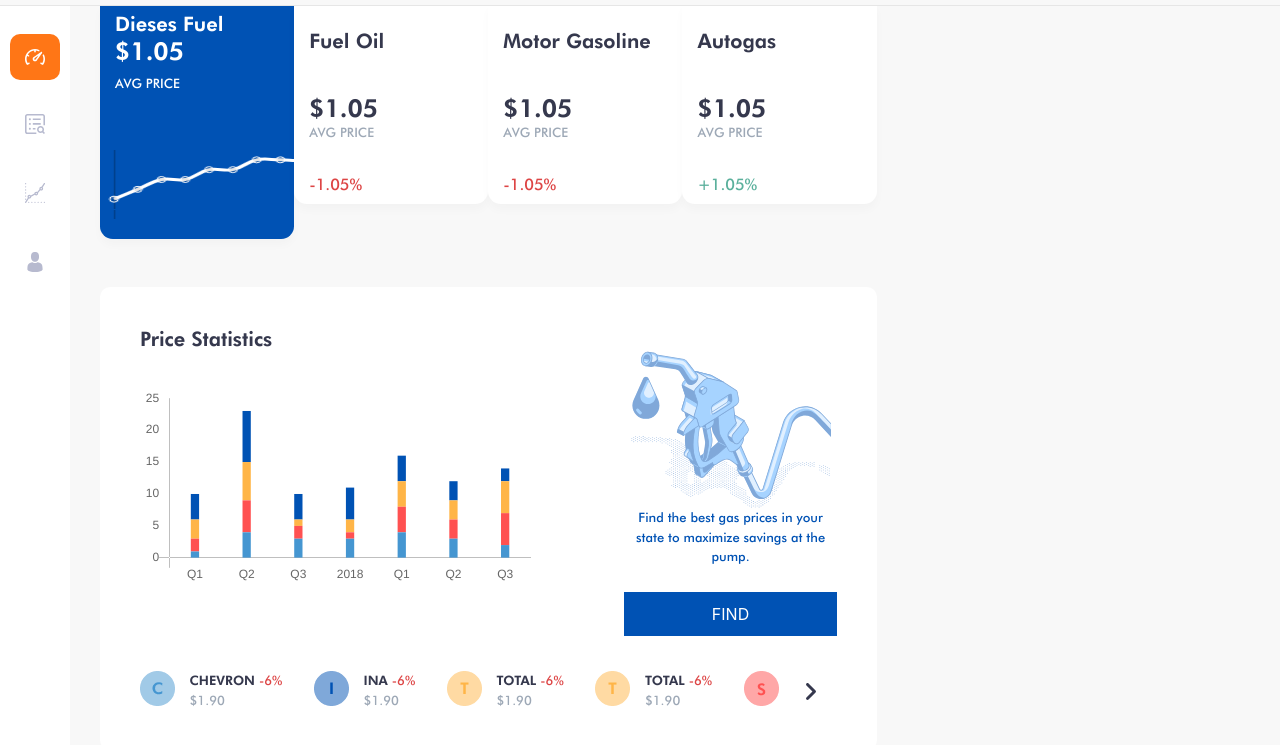
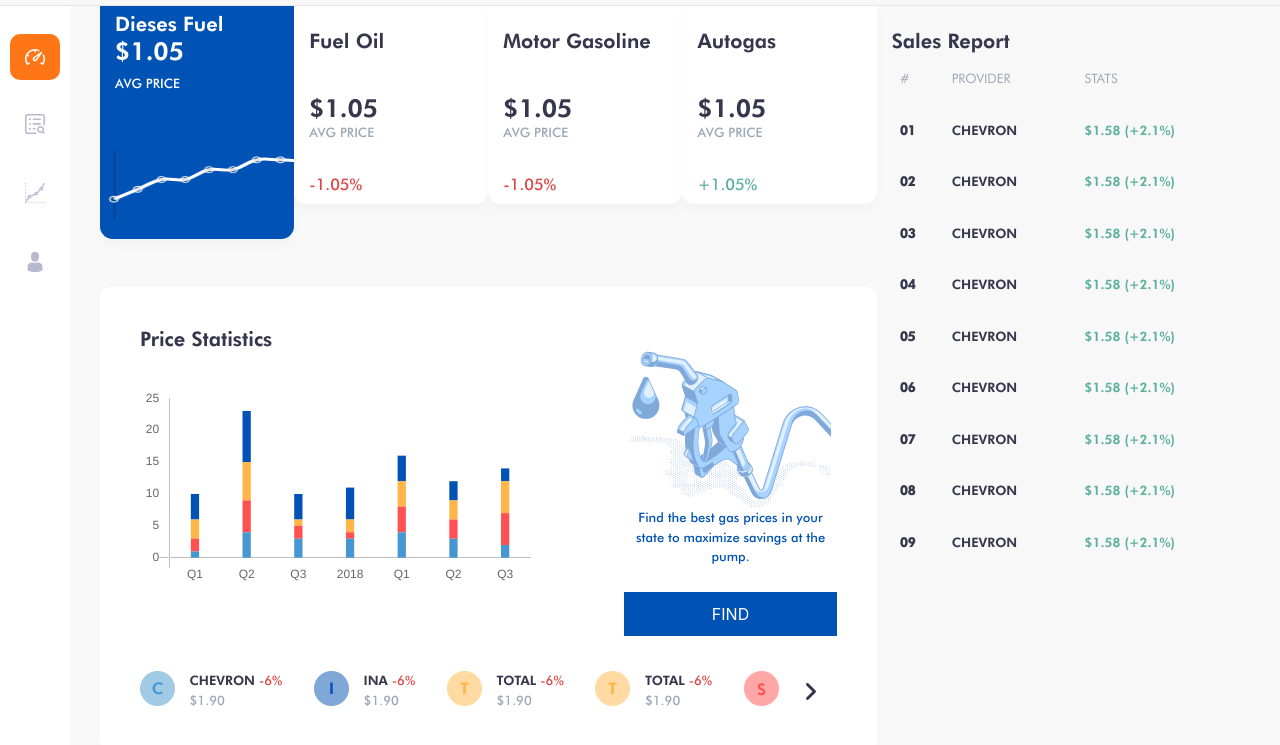
Before and after one commit to OMGBmo/Mono_dashboard, a website: page index.html in a window 1280 px wide. Shown: the part 51-796 px from the top of the page. Drawn offline with nearby package versions, Linux system fonts and the light colour scheme.

Commit message:
Version 0.5 New Component Sales Report html New Components/sales-report.scss

```diff
--- a/index.html
+++ b/index.html
@@ -223,6 +223,72 @@
                   </div>
                 <!-- End Price Statistics -->
               </div>
+
+              <!-- Sales Report Section -->
+
+            <div class="col-lg-4">
+              <div class="sales-report">
+                <h4 class="spacer--up--sml">Sales Report</h4>
+                  <table class="table">
+                    <thead>
+                      <tr>
+                        <th class="text--color--base text--small text--wght--regular" scope="col">#</th>
+                        <th class="text--color--base text--small text--wght--regular" scope="col">PROVIDER</th>
+                        <th class="text--color--base text--small text--wght--regular" scope="col">STATS</th>
+                      </tr>
+                    </thead>
+                    <tbody>
+                      <tr class="sales-report__custom-tr">
+                        <th class="text--color--tittle text--wght--heavy text--small" scope="row">01</th>
+                        <td class="text--color--tittle text--wght--heavy text--small">CHEVRON</td>
+                        <td class="text--color--rise text--wght--heavy text--small">$1.58 (+2.1%)</td>
+                      </tr>
+                      <tr class="sales-report__custom-tr">
+                        <th class="text--color--tittle text--wght--heavy text--small" scope="row">02</th>
+                        <td class="text--color--tittle text--wght--heavy text--small">CHEVRON</td>
+                        <td class="text--color--rise text--wght--heavy text--small">$1.58 (+2.1%)</td>
+                      </tr>
+                      <tr class="sales-report__custom-tr">
+                        <th class="text--color--tittle text--wght--heavy text--small" scope="row">03</th>
+                        <td class="text--color--tittle text--wght--heavy text--small">CHEVRON</td>
+                        <td class="text--color--rise text--wght--heavy text--small">$1.58 (+2.1%)</td>
+                      </tr>
+                      <tr class="sales-report__custom-tr">
+                        <th class="text--color--tittle text--wght--heavy text--small" scope="row">04</th>
+                        <td class="text--color--tittle text--wght--heavy text--small">CHEVRON</td>
+                        <td class="text--color--rise text--wght--heavy text--small">$1.58 (+2.1%)</td>
+                      </tr>
+                      <tr class="sales-report__custom-tr">
+                        <th class="text--color--tittle text--wght--heavy text--small" scope="row">05</th>
+                        <td class="text--color--tittle text--wght--heavy text--small">CHEVRON</td>
+                        <td class="text--color--rise text--wght--heavy text--small">$1.58 (+2.1%)</td>
+                      </tr>
+                      <tr class="sales-report__custom-tr">
+                        <th class="text--color--tittle text--wght--heavy text--small" scope="row">06</th>
+                        <td class="text--color--tittle text--wght--heavy text--small">CHEVRON</td>
+                        <td class="text--color--rise text--wght--heavy text--small">$1.58 (+2.1%)</td>
+                      </tr>
+                      <tr class="sales-report__custom-tr">
+                        <th class="text--color--tittle text--wght--heavy text--small" scope="row">07</th>
+                        <td class="text--color--tittle text--wght--heavy text--small">CHEVRON</td>
+                        <td class="text--color--rise text--wght--heavy text--small">$1.58 (+2.1%)</td>
+                      </tr>
+                      <tr class="sales-report__custom-tr">
+                        <th class="text--color--tittle text--wght--heavy text--small" scope="row">08</th>
+                        <td class="text--color--tittle text--wght--heavy text--small">CHEVRON</td>
+                        <td class="text--color--rise text--wght--heavy text--small">$1.58 (+2.1%)</td>
+                      </tr>
+                      <tr class="sales-report__custom-tr">
+                        <th class="text--color--tittle text--wght--heavy text--small" scope="row">09</th>
+                        <td class="text--color--tittle text--wght--heavy text--small">CHEVRON</td>
+                        <td class="text--color--rise text--wght--heavy text--small">$1.58 (+2.1%)</td>
+                      </tr>
+                    </tbody>
+                  </table>
+                </div>
+
+         <!-- End Sales Report Section -->
+
             </div>
           </div>
         </div>
--- /dev/null
+++ b/scss/components/_sales-report.scss
@@ -0,0 +1,10 @@
+.sales-report {
+  &__custom-tr {
+    cursor: pointer;
+    transition: 0.2s ease-in;
+    &:hover {
+      background-color: color(color-selected);
+      box-shadow: 0px 8px 5px rgba(0, 0, 0, 0.03);
+    }
+  }
+}
--- a/scss/main.scss
+++ b/scss/main.scss
@@ -17,6 +17,8 @@
 @import 'components/box';
 @import 'components/button';
 @import 'components/price-stats';
+@import 'components/sales-report';
+
 
 
 //Utilities
```
